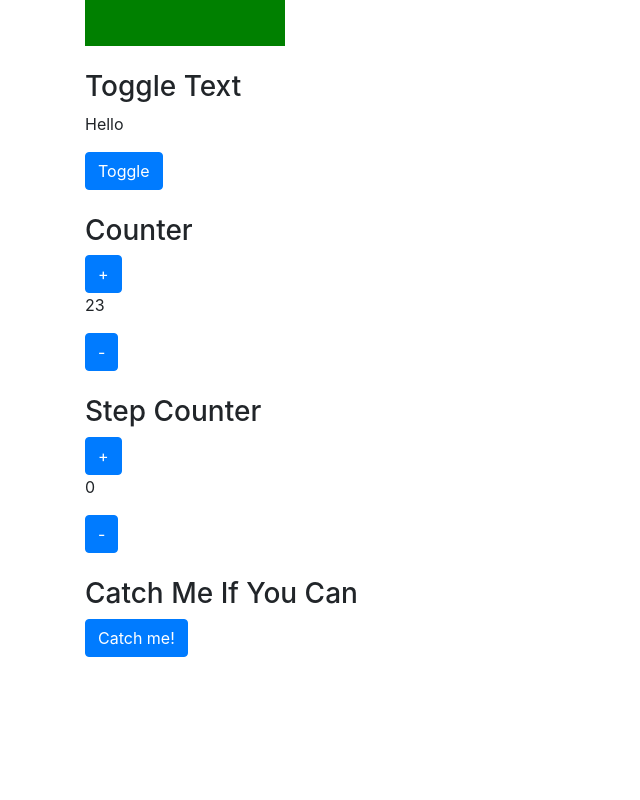
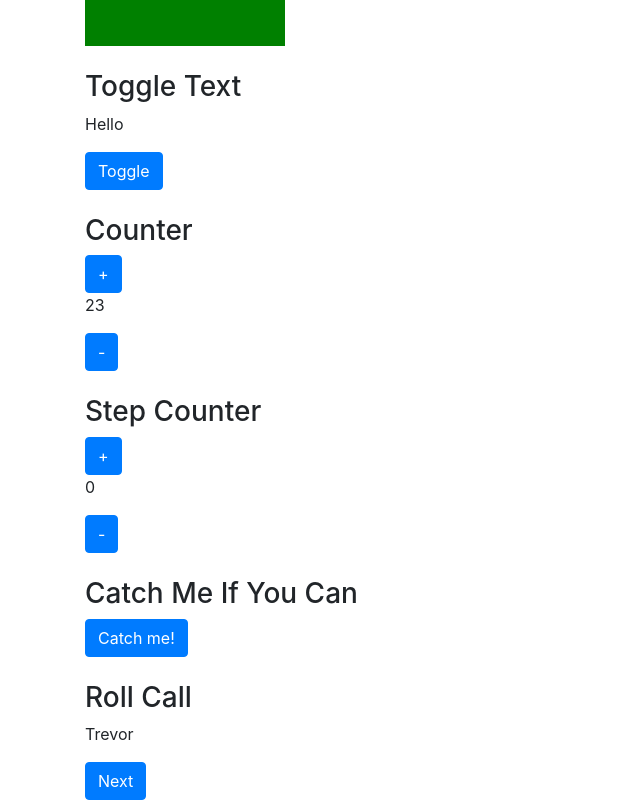
Before and after one commit to naranjita11/react-wk2-exercises, a React (Create React App) app: page / in a window 1280 px wide. Shown: the part 309-1109 px from the top of the page, without its empty margins (0-640 px from the left). Before the commit the page ends 966 px from the top, so only its background shows below. Built offline with nearby package versions, Linux system fonts and the light colour scheme.

Commit message:
RollCall Component working with hooks

```diff
--- a/src/App.js
+++ b/src/App.js
@@ -9,6 +9,7 @@ import ToggleTextHooks from "./Components/ToggleTextHooks";
 import CounterHooks from "./Components/CounterHooks";
 import StepCounterHooks from "./Components/StepCounterHooks";
 import CatchMeIfYouCanHooks from "./Components/CatchMeIfYouCanHooks";
+import RollCallHooks from "./Components/RollCallHooks";
 
 const App = () => (
   <>
@@ -21,6 +22,7 @@ const App = () => (
     <CounterHooks initial={ 23 } max={ 100 } />
     <StepCounterHooks max={ 100 } step={ 5 } />
     <CatchMeIfYouCanHooks jump={ 100 } />
+    <RollCallHooks names={ ["Trevor", "Robert", "Melvin", "Bob"] }/>
   </>
 );
 
--- /dev/null
+++ b/src/Components/RollCallHooks.js
@@ -0,0 +1,24 @@
+// Create a <RollCall names={ names }> component. It should have a button "Next". When the component first loads it should show the first name in the array. Every time you click "Next" it should show the next name in the array. It should loop back to the beginning.
+
+import { useState } from "react";
+
+const RollCallHooks = ({ names }) => {
+
+    const [number, setNumber] = useState(0);
+    const handleClick = () => (number < (names.length -1) ? setNumber(number + 1) : setNumber(0));
+
+    return (
+        <>
+            <h3 className="mt-4">Roll Call</h3>
+            <div>
+                <p>{ names[number] }</p>
+                <button className="btn btn-primary" onClick={ handleClick }>
+                    Next
+                </button>
+            </div>
+        </>
+    );
+
+}
+
+export default RollCallHooks;
```
